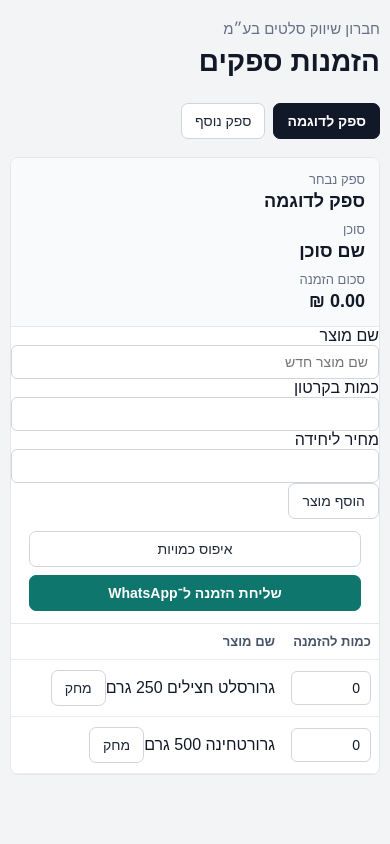
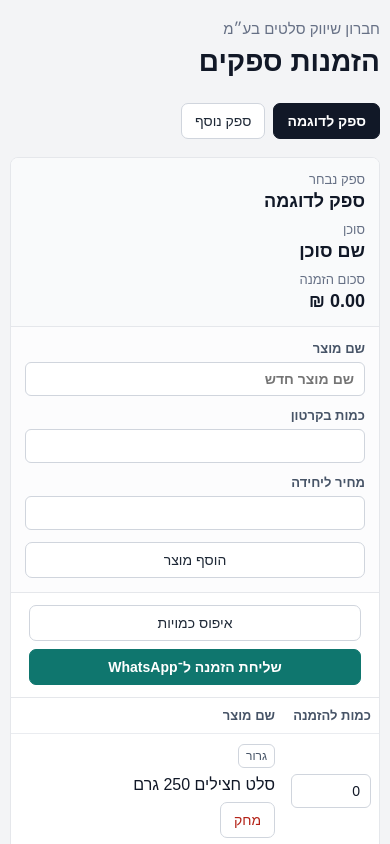
Before and after one commit to ihevron/supplier-orders-app, a React (Vite) app: page / in a window 390 px wide. Shown: the top 844 px of the page. Built offline with nearby package versions, Linux system fonts and the light colour scheme.

Commit message:
Style add product and drag sorting controls

```diff
--- a/src/App.css
+++ b/src/App.css
@@ -128,15 +128,26 @@ button:disabled {
   font-size: 22px;
 }
 
-.supplier-details {
+.supplier-details,
+.add-product-form {
   display: grid;
-  grid-template-columns: repeat(5, minmax(130px, 1fr));
   gap: 12px;
   border-bottom: 1px solid #e5e7eb;
   padding: 16px 18px;
 }
 
-.supplier-details label {
+.supplier-details {
+  grid-template-columns: repeat(5, minmax(130px, 1fr));
+}
+
+.add-product-form {
+  grid-template-columns: minmax(220px, 2fr) minmax(120px, 1fr) minmax(120px, 1fr) auto;
+  align-items: end;
+  background: #fcfcfd;
+}
+
+.supplier-details label,
+.add-product-form label {
   color: #475467;
   display: grid;
   gap: 6px;
@@ -204,13 +215,49 @@ select:focus {
   outline: 3px solid rgba(15, 118, 110, 0.16);
 }
 
-.mobile-position-control {
+.product-name-cell,
+.row-actions {
+  align-items: center;
+  display: flex;
+  gap: 8px;
+}
+
+.drag-handle {
+  border: 1px solid #d0d5dd;
+  border-radius: 6px;
+  color: #475467;
+  cursor: grab;
+  flex: 0 0 auto;
+  font-size: 12px;
+  line-height: 1;
+  padding: 6px 8px;
+  user-select: none;
+}
+
+.dragging-row {
+  opacity: 0.55;
+}
+
+.delete-product {
+  color: #b42318;
+}
+
+.delete-product:hover {
+  background: #fff1f0;
+  border-color: #fda29b;
+}
+
+.mobile-delete {
   display: none;
 }
 
 @media (max-width: 900px) {
   .supplier-details,
   .supplier-summary {
+    grid-template-columns: 1fr 1fr;
+  }
+
+  .add-product-form {
     grid-template-columns: 1fr 1fr;
   }
 }
@@ -222,7 +269,8 @@ select:focus {
   }
 
   .app-header,
-  .supplier-summary {
+  .supplier-summary,
+  .add-product-form {
     grid-template-columns: 1fr;
   }
 
@@ -245,11 +293,16 @@ select:focus {
     font-size: 18px;
   }
 
+  .add-product-form {
+    padding: 14px;
+  }
+
   .actions-bar {
     justify-content: stretch;
   }
 
-  .actions-bar button {
+  .actions-bar button,
+  .add-product-form button {
     width: 100%;
   }
 
@@ -272,17 +325,18 @@ select:focus {
     width: 96px;
   }
 
-  .mobile-position-control {
-    color: #667085;
-    display: grid;
-    font-size: 12px;
-    gap: 4px;
-    margin-top: 8px;
-    max-width: 92px;
+  .product-name-cell {
+    align-items: flex-start;
+    flex-direction: column;
   }
 
-  .mobile-position-control select {
-    padding: 6px 8px;
+  .mobile-delete {
+    display: inline-flex;
+  }
+
+  .drag-handle {
+    cursor: grab;
+    padding: 5px 7px;
   }
 
   h1 {
```
